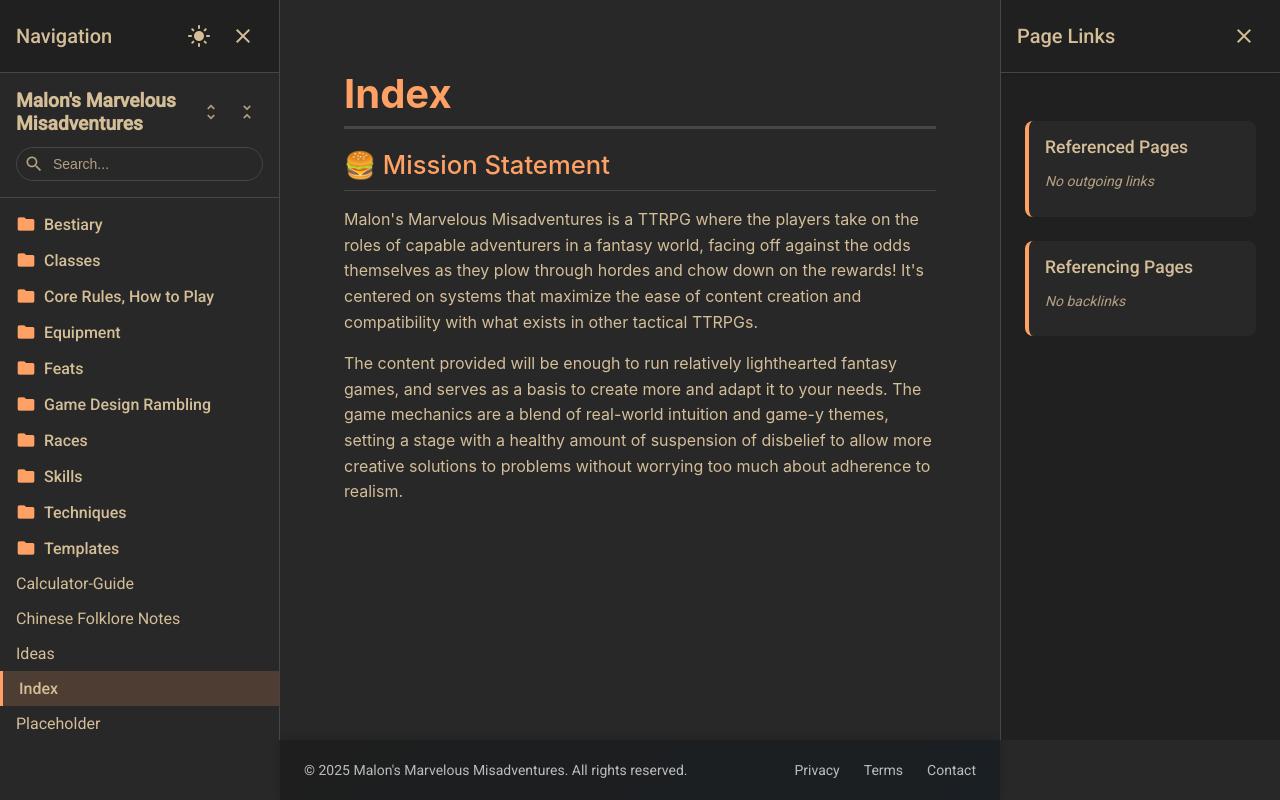
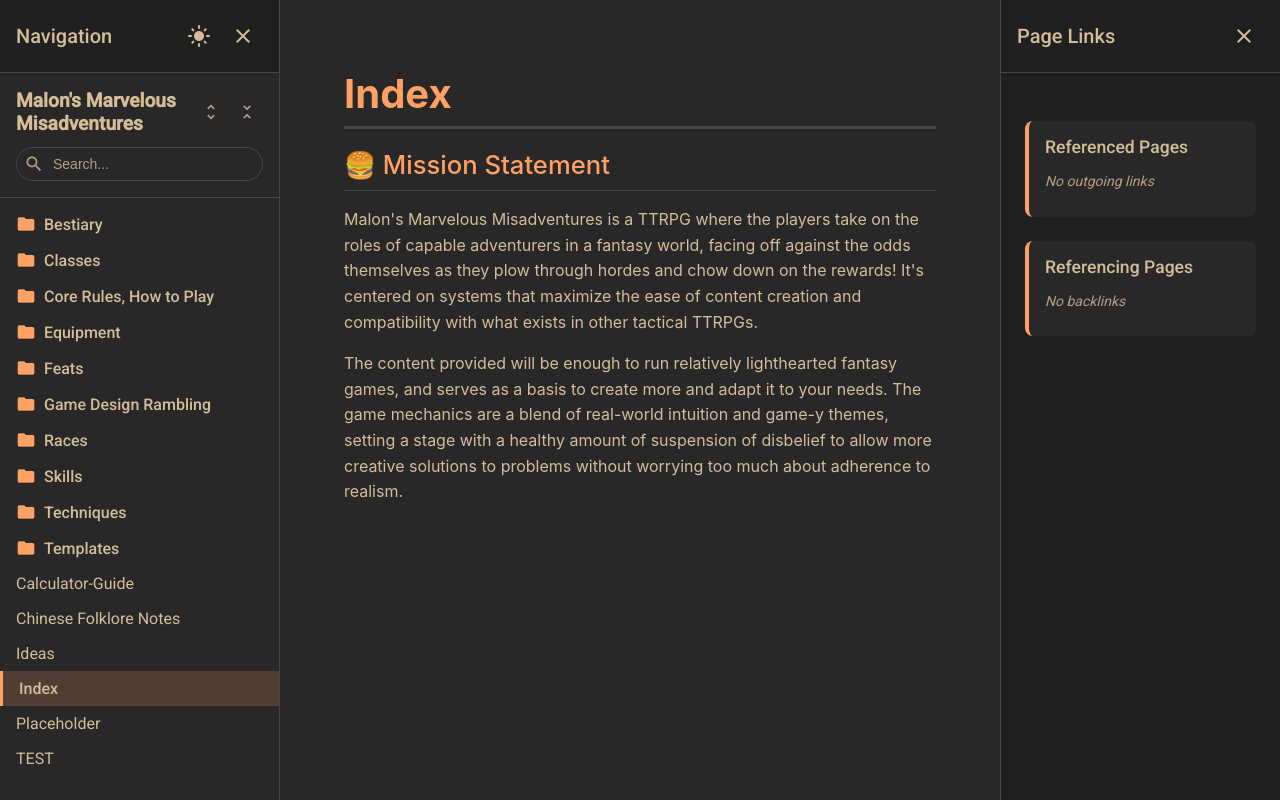
Before and after one commit to MalonElenia/Malons-Database, an Angular app: page /Malons-Marvelous-Misadventures/Index in a window 1280 px wide. Built offline with nearby package versions, Linux system fonts and the light colour scheme.

Commit message:
hide footer

```diff
--- a/src/app/app.html
+++ b/src/app/app.html
@@ -36,12 +36,12 @@
     </div>
   </main>
 
-  <!-- Footer Component -->
-  <app-footer
+  <!-- Footer Component - HIDDEN -->
+  <!-- <app-footer
     [appName]="title"
     [leftSidebarOpen]="leftSidebarOpen()"
     [rightSidebarOpen]="rightSidebarOpen()"
-  />
+  /> -->
 
   <!-- Floating toggle buttons when sidebars are closed -->
   @if (!leftSidebarOpen()) {
--- a/src/app/app.scss
+++ b/src/app/app.scss
@@ -46,7 +46,8 @@
   flex: 1;
   // margin-top: var(--header-height); // Header is hidden
   margin-top: 0;
-  margin-bottom: var(--footer-height);
+  // margin-bottom: var(--footer-height); // Footer is hidden
+  margin-bottom: 0;
   overflow-y: auto;
   overflow-x: hidden;
   transition: margin 0.3s cubic-bezier(0.4, 0, 0.2, 1);
--- a/src/app/layout/sidebar-left/sidebar-left.component.scss
+++ b/src/app/layout/sidebar-left/sidebar-left.component.scss
@@ -7,7 +7,7 @@
 .app-sidebar {
   position: fixed;
   top: 0; // Changed from var(--header-height) since header is hidden
-  bottom: var(--footer-height, 60px); // Stop at footer, don't overlap it
+  bottom: 0; // Footer is hidden
   width: var(--sidebar-width, 280px);
   background-color: var(--sidebar-bg, #ffffff);
   box-shadow: var(--shadow-3, 0 8px 16px rgba(0, 0, 0, 0.2));
--- a/src/app/layout/sidebar-right/sidebar-right.component.scss
+++ b/src/app/layout/sidebar-right/sidebar-right.component.scss
@@ -7,7 +7,7 @@
 .app-sidebar {
   position: fixed;
   top: 0; // Changed from var(--header-height) since header is hidden
-  bottom: var(--footer-height, 60px); // Stop at footer, don't overlap it
+  bottom: 0; // Footer is hidden
   width: var(--sidebar-width, 280px);
   background-color: var(--sidebar-bg, #ffffff);
   box-shadow: var(--shadow-3, 0 8px 16px rgba(0, 0, 0, 0.2));
```
